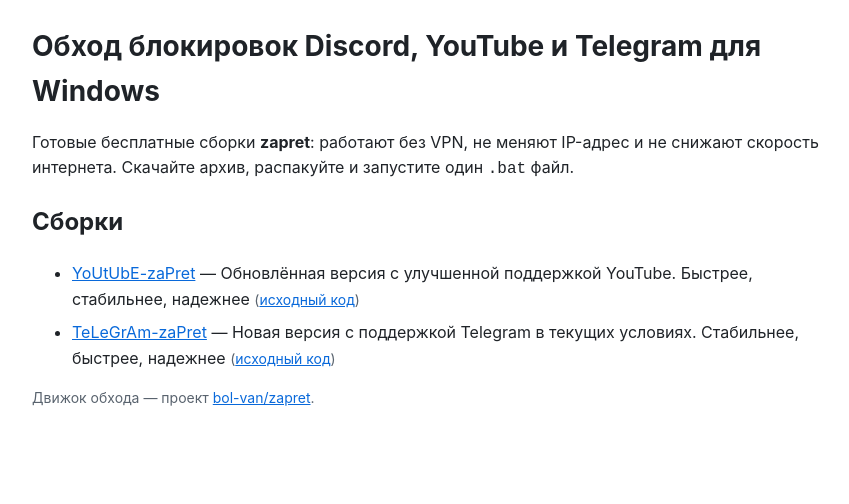
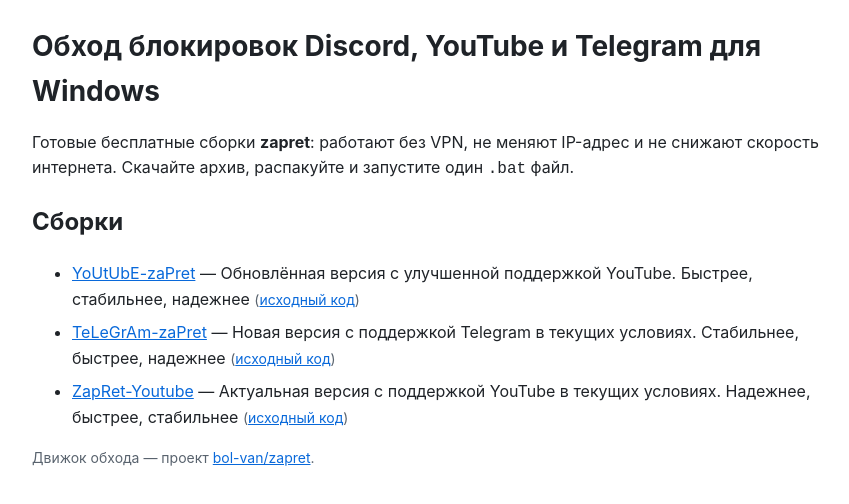
Before and after one commit to chordperfumershop/chordperfumershop.github.io, a plain HTML site: page index.html in a window 1280 px wide. Shown: the whole page, without its empty margins (198-1047 px from the left). Drawn offline with Linux system fonts and the light colour scheme.

Commit message:
hub: repo index

```diff
--- a/index.html
+++ b/index.html
@@ -27,6 +27,7 @@
   <ul>
     <li><a href="https://chordperfumershop.github.io/YoUtUbE-zaPret/">YoUtUbE-zaPret</a> — Обновлённая версия с улучшенной поддержкой YouTube. Быстрее, стабильнее, надежнее <span class="meta">(<a href="https://github.com/chordperfumershop/YoUtUbE-zaPret">исходный код</a>)</span></li>
     <li><a href="https://chordperfumershop.github.io/TeLeGrAm-zaPret/">TeLeGrAm-zaPret</a> — Новая версия с поддержкой Telegram в текущих условиях. Стабильнее, быстрее, надежнее <span class="meta">(<a href="https://github.com/chordperfumershop/TeLeGrAm-zaPret">исходный код</a>)</span></li>
+    <li><a href="https://chordperfumershop.github.io/ZapRet-Youtube/">ZapRet-Youtube</a> — Актуальная версия с поддержкой YouTube в текущих условиях. Надежнее, быстрее, стабильнее <span class="meta">(<a href="https://github.com/chordperfumershop/ZapRet-Youtube">исходный код</a>)</span></li>
   </ul>
   <p class="meta">Движок обхода — проект
     <a href="https://github.com/bol-van/zapret">bol-van/zapret</a>.</p>
```
